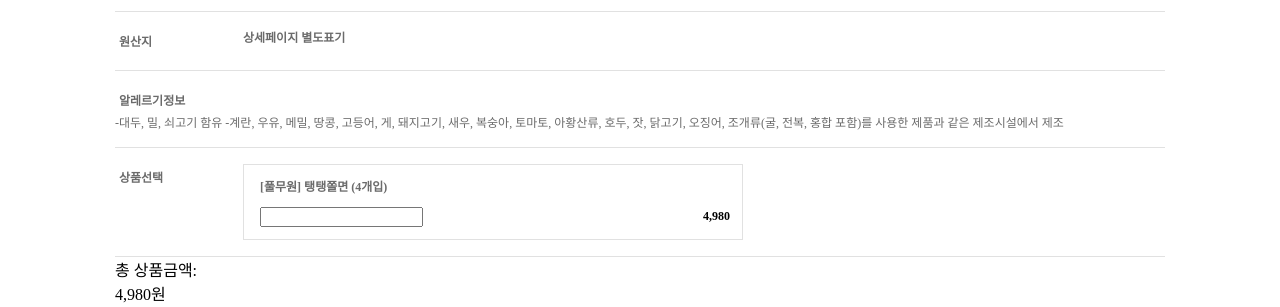
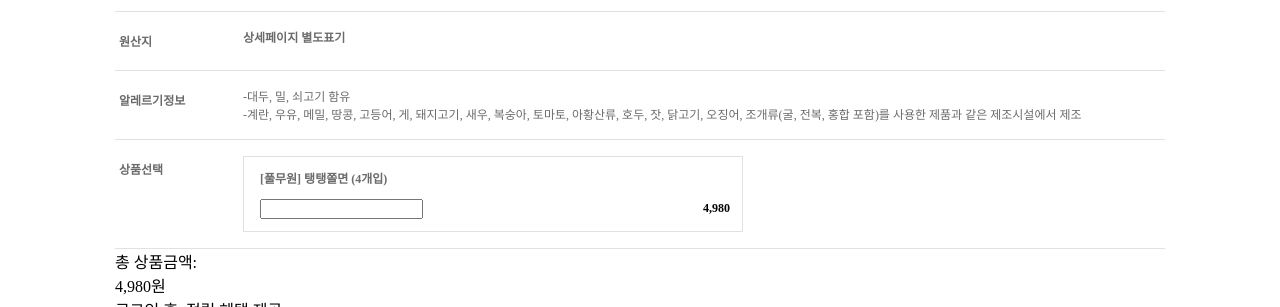
Before and after one commit to nahee09/NatureKarly, a React (Vite) app: page / in a window 1280 px wide. Shown: the part 460-767 px from the top of the page. Built offline with nearby package versions, Linux system fonts and the light colour scheme.

Commit message:
💄 [Style] flex 레이아웃 부분 수정

```diff
--- a/src/components/ProductDetailTable/ProductInformation/ProductInformation.module.css
+++ b/src/components/ProductDetailTable/ProductInformation/ProductInformation.module.css
@@ -6,7 +6,7 @@
 
 .ProductInformation {
   display: flex;
-  flex-flow: row wrap;
+  flex-flow: row nowrap;
   border-top: 1px solid var(--color-gray-100);
   padding: 16px 0;
   font-size: var(--font-sm);
@@ -23,6 +23,7 @@
   width: 128px;
   height: 26px;
   padding: 4px;
+  flex-shrink: 0;
 }
 
 .SubContent {
@@ -32,4 +33,5 @@
 
 .AllergyContent {
   font-weight: 400;
+  white-space: pre-wrap;
 }
--- a/src/components/ProductDetailTable/ProductPrice/ProductPrice.module.css
+++ b/src/components/ProductDetailTable/ProductPrice/ProductPrice.module.css
@@ -6,7 +6,7 @@
 
 .ProductPrice {
   display: flex;
-  flex-flow: row wrap;
+  flex-flow: row nowrap;
   border-top: 1px solid var(--color-gray-100);
   border-bottom: 1px solid var(--color-gray-100);
   padding: 16px 0;
```
